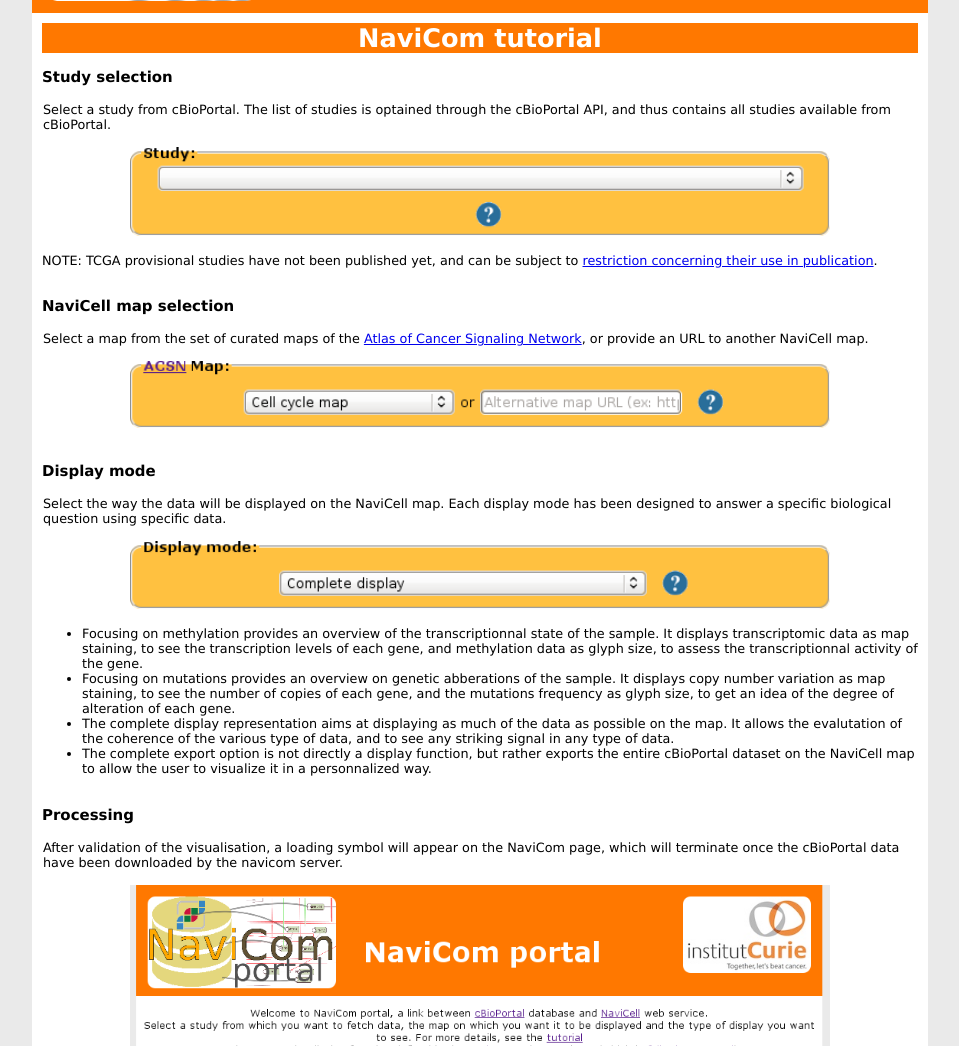
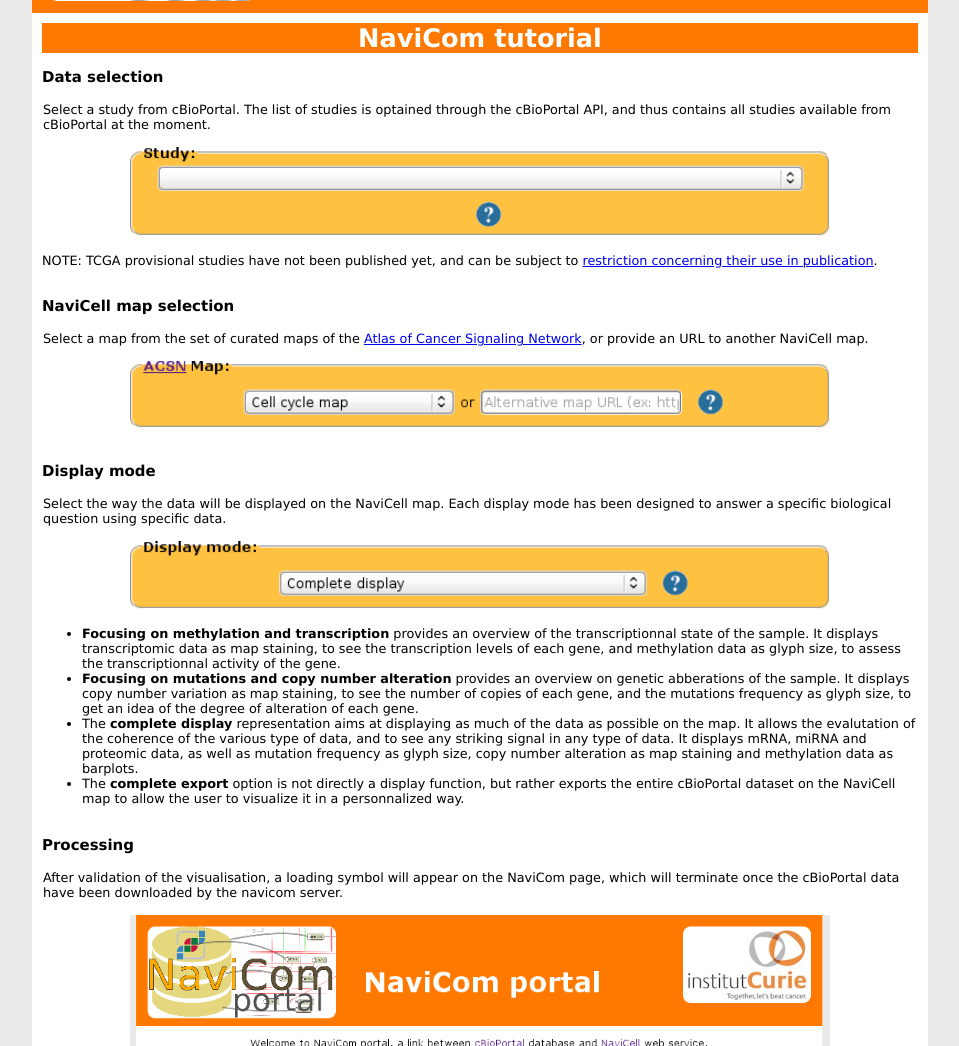
Before and after one commit to MathurinD/NaviCom_portal, a PHP site: page /tutorial.html in a window 1280 px wide. Shown: the part 164-1210 px from the top of the page, without its empty margins (160-1119 px from the left). Run offline with PHP 8.4, Linux system fonts and the light colour scheme.

Commit message:
Add links to header + improve tutorial
Add links to NaviCom and curie to the header.
Emphasize the options names in the tutorial.
Detail explanation for complete display

```diff
--- a/bridge.css
+++ b/bridge.css
@@ -59,6 +59,11 @@ h1 {
     position: relative;
     top: -1em;
     margin-bottom: 1em;
+}
+
+h1 a {
+    text-decoration: none;
+    color: white;
 }
 
 h2 {
--- a/tutorial.html
+++ b/tutorial.html
@@ -9,21 +9,25 @@
 
         <header>
             <div id="logos">
-                <img src="./images/NaviCom_logo_background.png" id="navicom_logo" align="left">
-                <img src="./images/curie_logo.jpg" align="right">
+                <a href="bridge.php">
+                    <img src="./images/NaviCom_logo_background.png" id="navicom_logo" align="left">
+                </a>
+                <a href="http://curie.fr">
+                    <img src="./images/curie_logo.jpg" align="right">
+                </a>
             </div>
             <h1>
-                NaviCom
+                <a href="bridge.php">NaviCom</a>
             </h1>
         </header>
 
         <section id="help">
             <h2>NaviCom tutorial</h2>
-            <h3 id="help_study_selection">Study selection</h3>
+            <h3 id="help_study_selection">Data selection</h3>
 
             <p>
-                Select a study from cBioPortal. The list of studies is optained through the cBioPortal API, and thus contains all studies available from cBioPortal.<br/>
-                <p class="img"><img src="images/study_selection.png" alt="Study selection screenshot"/></p>
+                Select a study from cBioPortal. The list of studies is optained through the cBioPortal API, and thus contains all studies available from cBioPortal at the moment.<br/>
+                <p class="img"><img src="images/study_selection.png" alt="Data selection screenshot"/></p>
 
                 NOTE: TCGA provisional studies have not been published yet, and can be subject to <a href="http://cancergenome.nih.gov/publications/publicationguidelines">restriction concerning their use in publication</a>.
             </p>
@@ -39,10 +43,10 @@
                 Select the way the data will be displayed on the NaviCell map. Each display mode has been designed to answer a specific biological question using specific data.<br/>
                 <p class="img"><img src="images/display_mode.png" alt="Display mode selection screenshot"></p>
                 <ul>
-                    <li>Focusing on methylation provides an overview of the transcriptionnal state of the sample. It displays transcriptomic data as map staining, to see the transcription levels of each gene, and methylation data as glyph size, to assess the transcriptionnal activity of the gene.</li>
-                    <li>Focusing on mutations provides an overview on genetic abberations of the sample. It displays copy number variation as map staining, to see the number of copies of each gene, and the mutations frequency as glyph size, to get an idea of the degree of alteration of each gene.</li>
-                    <li>The complete display representation aims at displaying as much of the data as possible on the map. It allows the evalutation of the coherence of the various type of data, and to see any striking signal in any type of data.</li>
-                    <li>The complete export option is not directly a display function, but rather exports the entire cBioPortal dataset on the NaviCell map to allow the user to visualize it in a personnalized way.</li>
+                    <li><strong>Focusing on methylation and transcription</strong> provides an overview of the transcriptionnal state of the sample. It displays transcriptomic data as map staining, to see the transcription levels of each gene, and methylation data as glyph size, to assess the transcriptionnal activity of the gene.</li>
+                    <li><strong>Focusing on mutations and copy number alteration</strong> provides an overview on genetic abberations of the sample. It displays copy number variation as map staining, to see the number of copies of each gene, and the mutations frequency as glyph size, to get an idea of the degree of alteration of each gene.</li>
+                    <li>The <strong>complete display</strong> representation aims at displaying as much of the data as possible on the map. It allows the evalutation of the coherence of the various type of data, and to see any striking signal in any type of data. It displays mRNA, miRNA and proteomic data, as well as mutation frequency as glyph size, copy number alteration as map staining and methylation data as barplots.</li>
+                    <li>The <strong>complete export</strong> option is not directly a display function, but rather exports the entire cBioPortal dataset on the NaviCell map to allow the user to visualize it in a personnalized way.</li>
                 </ul>
             </p>
 
```
Also changed, not shown: bridge.php (+12 -8 lines).
